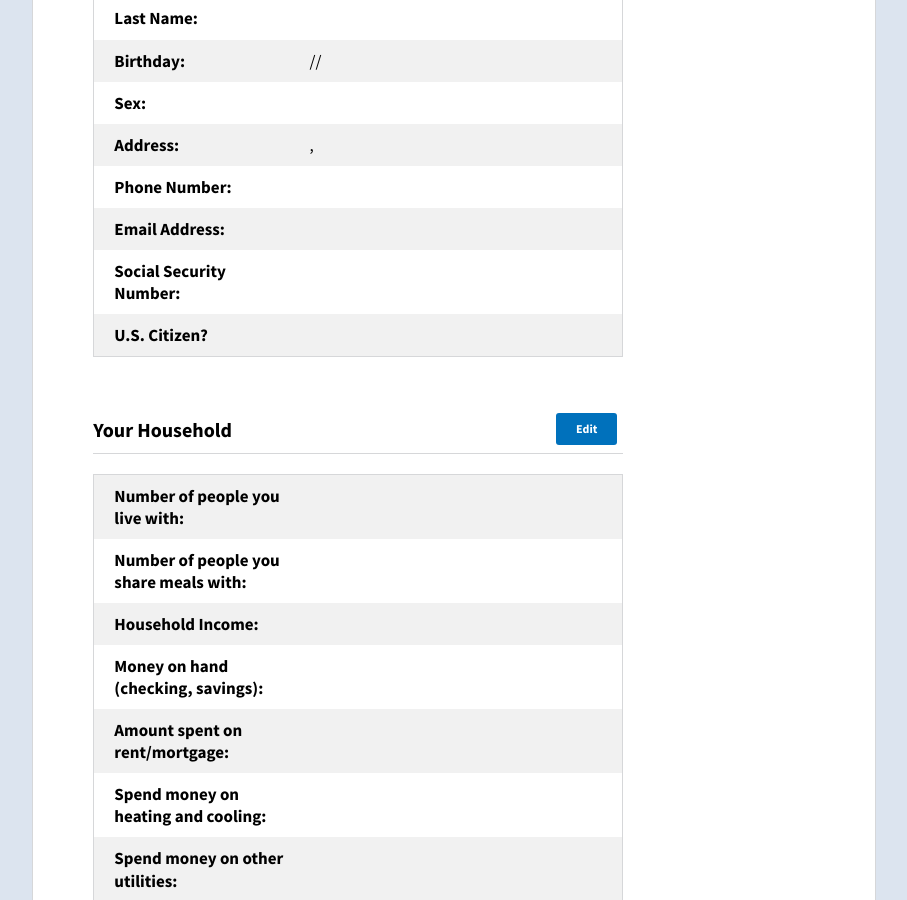
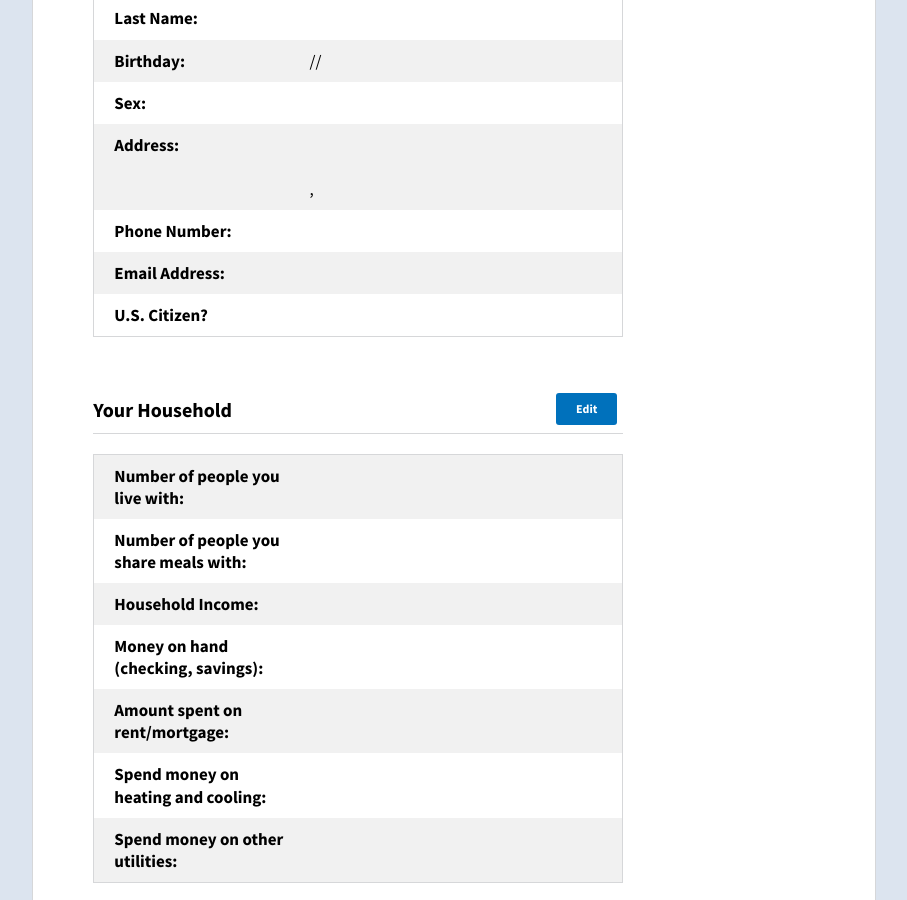
Before and after one commit to usds/benefits-enrollment-prototype, a Jekyll site: the page built from 07-application/review.html, in a window 1280 px wide and 900 px high, scrolled down 494 px. Shown: the whole window, without its empty margins (186-1093 px from the left). Built offline with Jekyll 4.4.1, drawn with Linux system fonts in a browser that asks for light colours.

Commit message:
review screen edits

```diff
--- a/02-your-details/common-case-pregnant.html
+++ b/02-your-details/common-case-pregnant.html
@@ -12,15 +12,15 @@
 	<div class="usa-date-of-birth">
     <div class="usa-form-group usa-form-group-month">
       <label for="applicantDueMonth">Month</label>
-      <input class="usa-input-inline" aria-describedby="dueHint" class="usa-form-control" id="applicantDueMonth" name="applicantDueMonth" pattern="0?[1-9]|1[012]" type="tel" min="1" max="12" value="">
+      <input class="usa-input-inline auto-advance" aria-describedby="dueHint"  id="applicantDueMonth" name="applicantDueMonth" pattern="0?[1-9]|1[012]" type="tel" min="1" max="12" value="">
     </div>
     <div class="usa-form-group usa-form-group-day">
       <label for="applicantDueDay">Day</label>
-      <input class="usa-input-inline" aria-describedby="dueHint" class="usa-form-control" id="applicantDueDay" name="applicantDueDay" pattern="0?[1-9]|1[0-9]|2[0-9]|3[01]" type="tel" min="1" max="31" value="">
+      <input class="usa-input-inline auto-advance" aria-describedby="dueHint" id="applicantDueDay" name="applicantDueDay" pattern="0?[1-9]|1[0-9]|2[0-9]|3[01]" type="tel" min="1" max="31" value="">
     </div>
     <div class="usa-form-group usa-form-group-year">
       <label for="applicantDueYear">Year</label>
-      <input class="usa-input-inline" aria-describedby="dueHint" class="usa-form-control" id="applicantDueYear" name="applicant-due-year" pattern="[0-9]{4}" type="tel" min="1900" max="2000" value="">
+      <input class="usa-input-inline auto-advance-4" aria-describedby="dueHint"  id="applicantDueYear" name="applicant-due-year" pattern="[0-9]{4}" type="tel" min="1900" max="2000" value="">
     </div>
   </div>
 </div>
--- a/07-application/review.html
+++ b/07-application/review.html
@@ -65,7 +65,7 @@
 		<div class="summary__item">
 			<div class="fieldset-summary">
 				<h4 class="fake-label">Address:</h4>
-				<p class="fake-input"><span id="print-applicantMailingAddress1"> </span><span id="print-applicantMailingAddress2"></span> <span id="print-applicantCity"></span>, <span id="print-applicantState"></span> <span id="print-applicantZip"></span></p>
+				<p class="fake-input"><span id="print-applicantMailingAddress1"> </span><br><span id="print-applicantMailingAddress2"></span><br><span id="print-applicantCity"></span>, <span id="print-applicantState"></span> <span id="print-applicantZip"></span></p>
 			</div>
 			<fieldset>
 		  	<legend class="prompt__primary-text">What is your address</legend>
@@ -99,10 +99,6 @@
 		<div class="summary__item">
 			<label for="applicantEmail">Email Address:</label>
 			<input id="applicantEmail" type="email" value="" disabled>
-		</div>
-		<div class="summary__item">
-			<label for="applicantSSN">Social Security Number:</label>
-			<input id="applicantSSN" type="tel" value="" disabled>
 		</div>
 		<div class="summary__item">
 			<div class="fieldset-summary">
```
Also changed, not shown: other parts of 07-application/review.html (+2 -1 lines).
